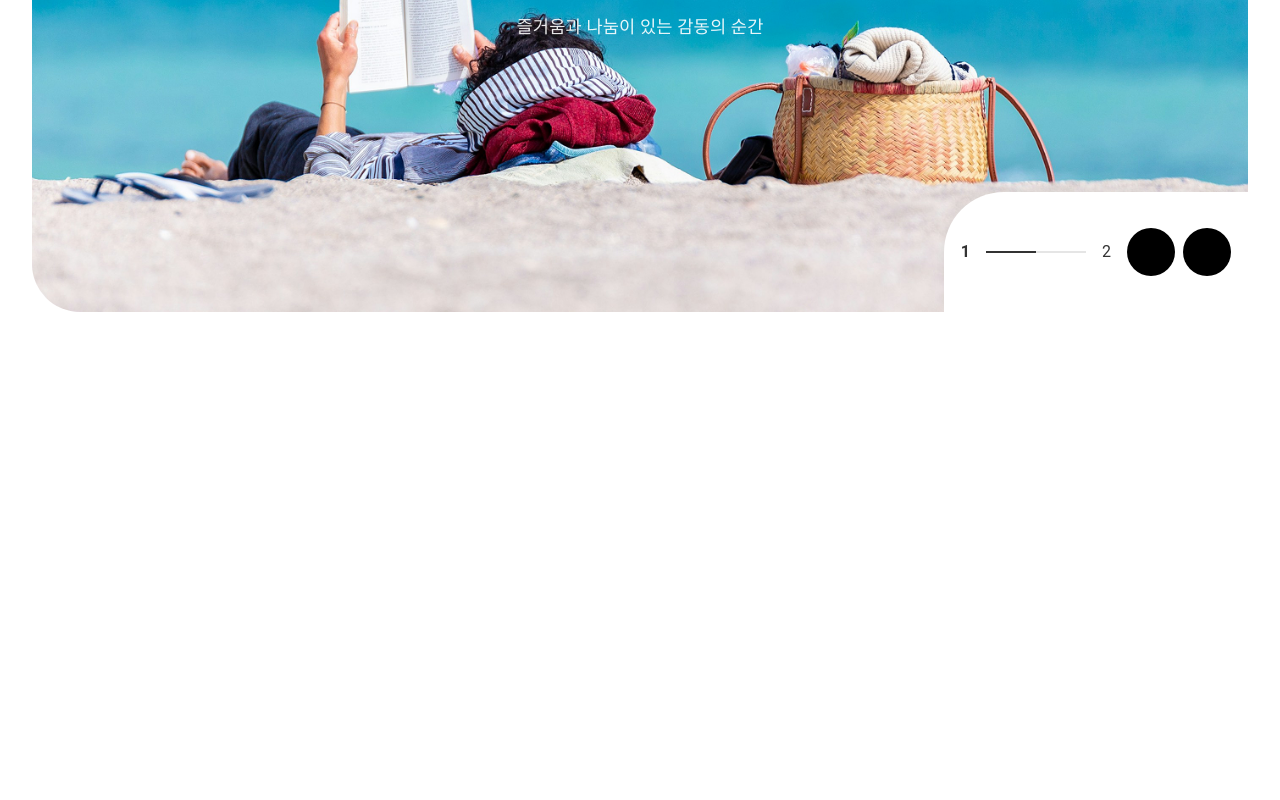
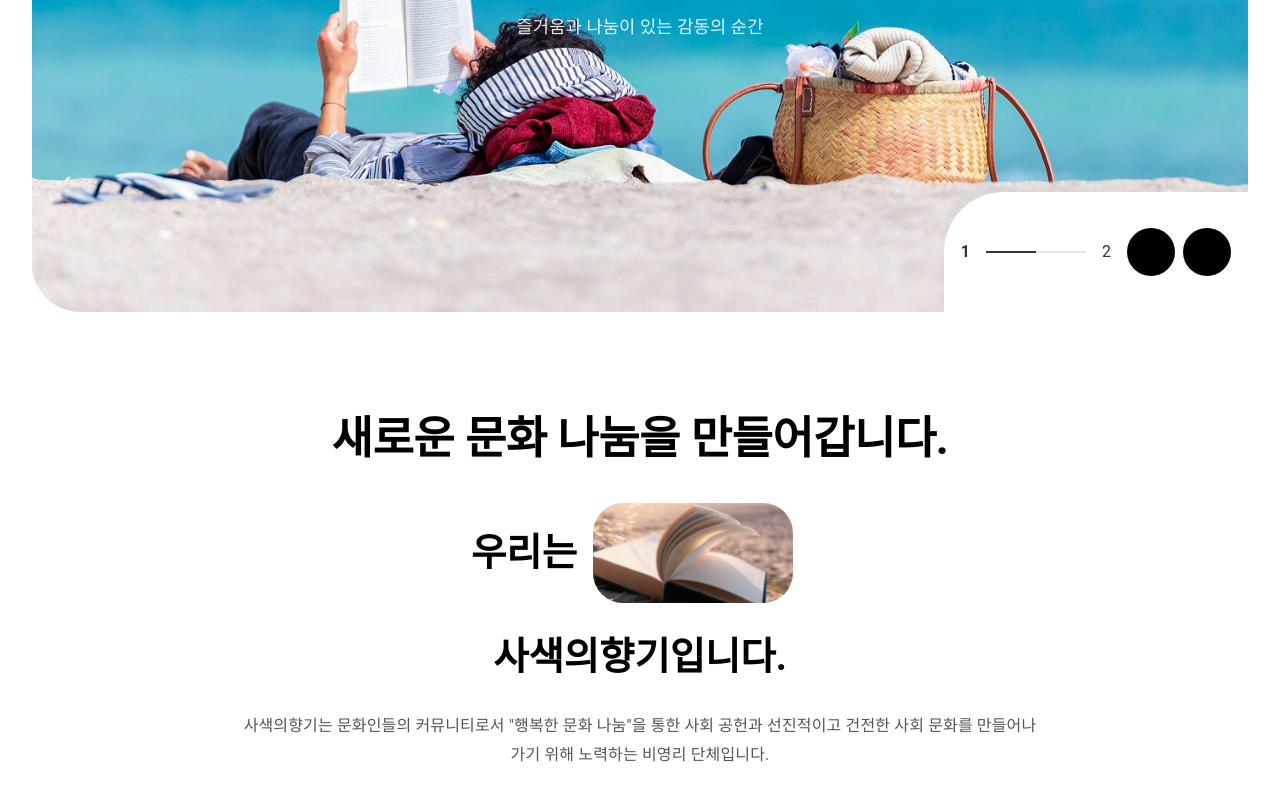
Before and after one commit to Moazam05/ui-test, a React (Vite) app: page / in a window 1280 px wide. Shown: the part 478-1278 px from the top of the page. Before the commit the page ends 800 px from the top, so only its background shows below. Built offline with nearby package versions, Linux system fonts and the light colour scheme; some icons are missing.

Commit message:
culture section

```diff
--- /dev/null
+++ b/src/views/Home/components/CultureSection.jsx
@@ -0,0 +1,97 @@
+import React from "react";
+import { Box, Typography, Container } from "@mui/material";
+import CultureImg from "../../../assets/culture.svg";
+
+const CultureSection = () => {
+  return (
+    <Box
+      component="section"
+      sx={{
+        py: { xs: 8, md: 12 },
+        backgroundColor: "white",
+      }}
+    >
+      <Container maxWidth="lg">
+        <Box
+          sx={{
+            textAlign: "center",
+            maxWidth: "800px",
+            mx: "auto",
+          }}
+        >
+          {/* Main Heading */}
+          <Typography
+            variant="h2"
+            sx={{
+              fontWeight: 700,
+              fontSize: { xs: "1.8rem", sm: "2.2rem", md: "2.8rem" },
+              mb: 4,
+              lineHeight: 1.4,
+            }}
+          >
+            새로운 문화 나눔을 만들어갑니다.
+          </Typography>
+
+          {/* Middle Section with Image */}
+          <Box
+            sx={{
+              display: "flex",
+              alignItems: "center",
+              justifyContent: "center",
+              mb: 4,
+            }}
+          >
+            <Typography
+              variant="h3"
+              sx={{
+                fontWeight: 700,
+                fontSize: { xs: "1.6rem", sm: "2rem", md: "2.4rem" },
+              }}
+            >
+              우리는
+            </Typography>
+
+            <Box
+              component="img"
+              src={CultureImg}
+              alt="Open book"
+              sx={{
+                width: { xs: "120px", md: "200px" },
+                height: { xs: "60px", md: "100px" },
+                borderRadius: "30px",
+                mx: 2,
+                objectFit: "cover",
+              }}
+            />
+          </Box>
+          <Typography
+            variant="h3"
+            sx={{
+              fontWeight: 700,
+              fontSize: { xs: "1.6rem", sm: "2rem", md: "2.4rem" },
+              mb: 4,
+            }}
+          >
+            사색의향기입니다.
+          </Typography>
+
+          {/* Description Text */}
+          <Typography
+            variant="body1"
+            sx={{
+              fontSize: { xs: "0.9rem", md: "1rem" },
+              lineHeight: 1.8,
+              color: "#555",
+            }}
+          >
+            사색의향기는 문화인들의 커뮤니티로서 "행복한 문화 나눔"을 통한 사회
+            공헌과 선진적이고 건전한 사회 문화를 만들어나가기 위해 노력하는
+            비영리 단체입니다.
+          </Typography>
+        </Box>
+      </Container>
+    </Box>
+  );
+};
+
+export default CultureSection;
--- a/src/views/Home/index.jsx
+++ b/src/views/Home/index.jsx
@@ -2,12 +2,14 @@ import React from "react";
 import { Box } from "@mui/material";
 
 import HeroSection from "./components/HeroSection";
+import CultureSection from "./components/CultureSection";
 
 const Home = () => {
   return (
     <>
       <Box sx={{ px: 4 }}>
         <HeroSection />
+        <CultureSection />
       </Box>
     </>
   );
```
Also changed, not shown: src/assets/culture.svg (added).
